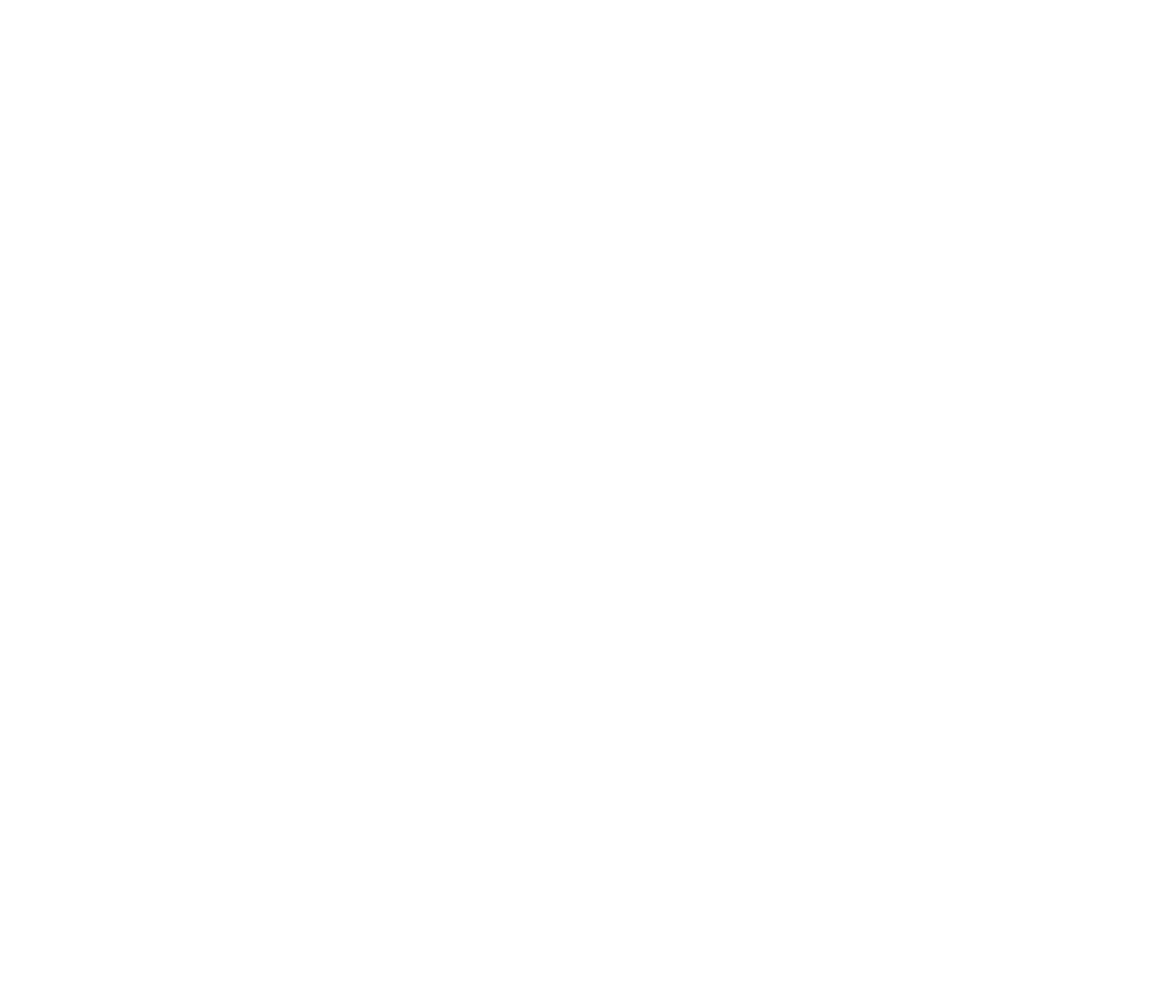
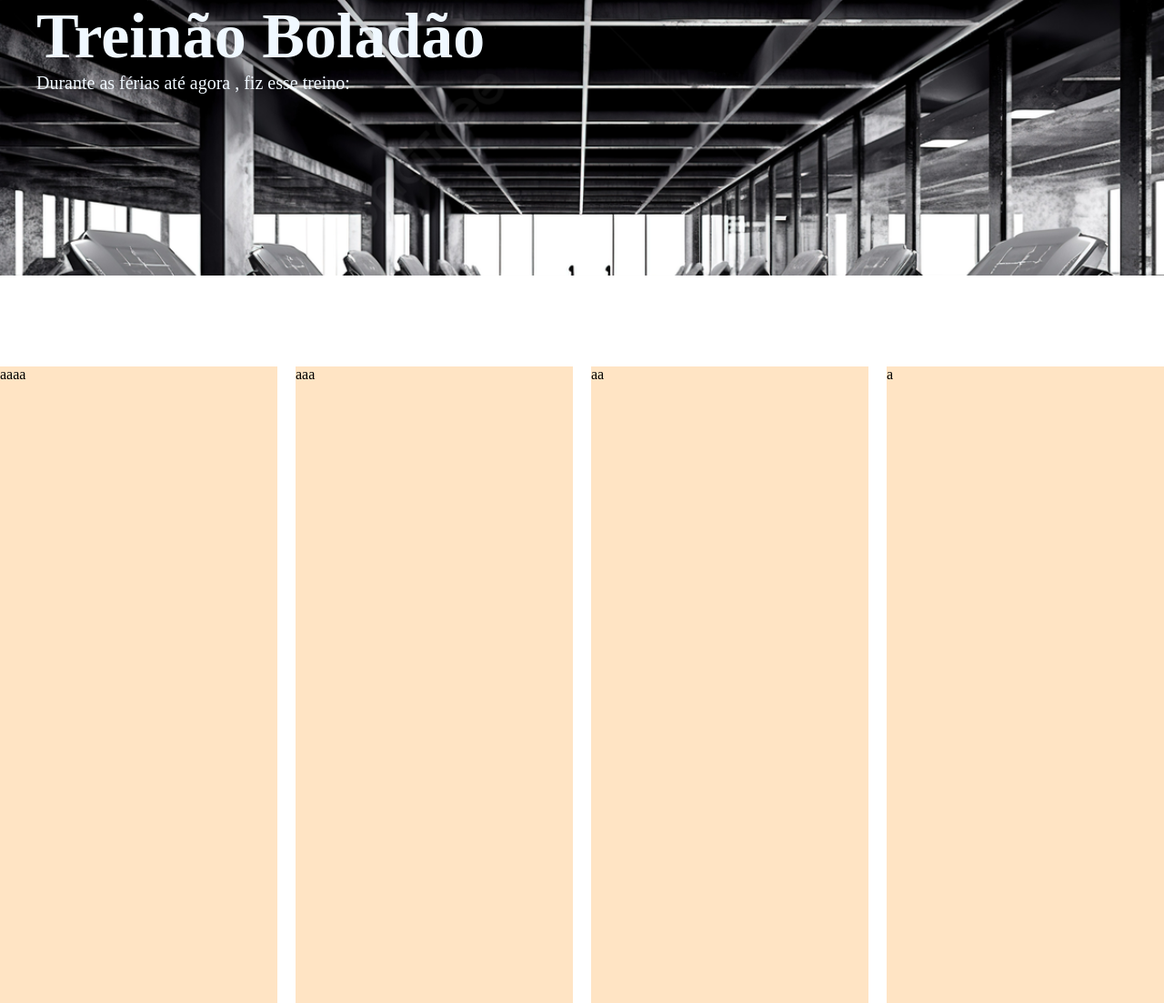
Before and after one commit to joaocarrionnn/F-rias, a plain HTML site: page Férias/treino/treino.html in a window 1280 px wide. Shown: the whole page at 91% size. Before the commit the page ends 800 px from the top, so only its background shows below. Drawn offline with Linux system fonts and the light colour scheme.

Commit message:
quarto commit(treinos)

```diff
--- a/Férias/treino/treino.css
+++ b/Férias/treino/treino.css
@@ -0,0 +1,51 @@
+*{
+    padding: 0;
+    margin: 0;
+}
+body{
+    display: flex;
+    height: 100vh;
+    flex-direction: column;
+}
+
+header{
+    background-image: url(../img/academia1.jpg);
+    background-size: cover;
+    background-repeat: no-repeat;
+    width: 100%;
+    height: 90%;
+    display: flex;
+}
+
+.topo{
+    display: flex;
+    color: aliceblue;
+    flex-direction: column;
+    justify-content: end;
+    margin-bottom: 200px;
+    margin-left: 40px;
+    font-size: 20px;
+}
+
+
+.topo h1{
+    font-size: 70px;
+}
+
+
+.treinos{
+    gap: 20px;
+    display: flex;
+    flex-direction: row;
+    align-items: center;
+    justify-content: center;
+    margin-top: 100px;
+}
+
+.treino1 , .treino2 , .treino3 , .treino4{
+    background-color: bisque;
+    max-width: 500px;
+    max-height: 700px;
+    height: 700px;
+    width: 450px;
+}
--- a/Férias/treino/treino.html
+++ b/Férias/treino/treino.html
@@ -8,5 +8,24 @@
 </head>
 <body>
 
+    <header>
+        <div class="topo">
+            <h1>Treinão Boladão</h1>
+            <p>Durante as férias até agora , fiz esse treino:</p>
+        </div>
+    </header>
+
+
+    <main>
+        <div class="treinos">
+
+            <div class="treino1">aaaa</div>
+            <div class="treino1">aaa</div>
+            <div class="treino3">aa</div>
+            <div class="treino4">a</div>
+
+        </div>
+    </main>
+
 </body>
 </html>
```
Also changed, not shown: Férias/img/academia1.jpg (added).
